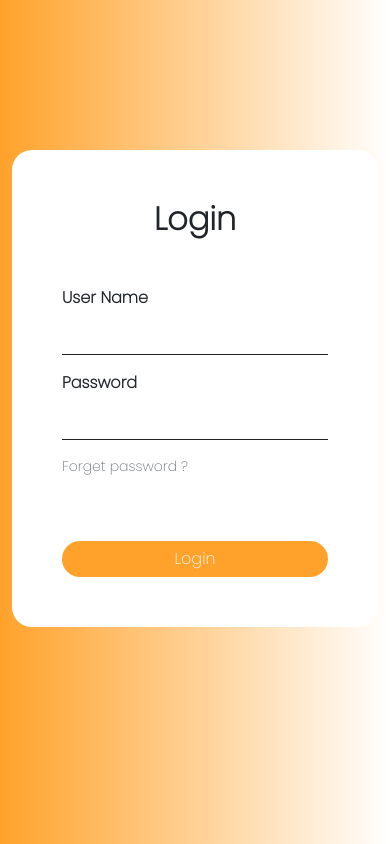
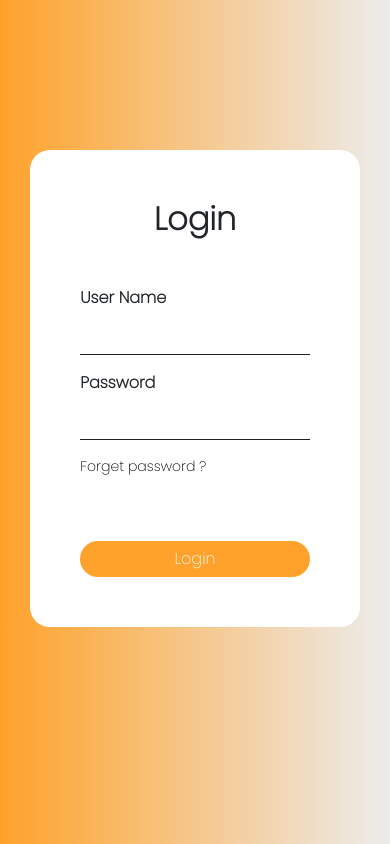
Before and after one commit to EugeneBautista/BuildLink, a PHP site: page /Login.html in a window 390 px wide. Run offline with PHP 8.4, Linux system fonts and the light colour scheme.

Commit message:
Update style.css

```diff
--- a/BuildLink/Login page/style.css
+++ b/BuildLink/Login page/style.css
@@ -7,7 +7,7 @@
 }
 
 body{
-    background: linear-gradient(90deg, rgb(255, 162, 43) 0%, rgb(255, 255, 255) 100%);
+    background: linear-gradient(90deg, rgb(255, 162, 43) 0%, rgba(207, 207, 207, 0.391) 100%);
     font-family: 'Poppins', sans-serif;
 
 }
@@ -27,6 +27,10 @@ form{
 
 }
 
+.text-center{
+    font-weight: bold;
+}
+
 .form-control{
     color: rgba(0,0,0,.87);
     border-bottom-color: rgba(0,0,0,.42);
@@ -42,8 +46,48 @@ form{
  .form-label{
     font-weight: 800 !important;
  }
+
+ .logo{
+
+    img{
+        align-items: center;
+        height: 90%;
+        width: 90%;
+        padding-left:40px;
+    }
+ }
+
+#emailHelp{
+    color: black;
+}
+
+
+
+
+
+
+
+ @media only screen and (max-width: 1200px) {
+    form {
+        width: 70% !important;
+    }
+  }
+
+
+@media only screen and (max-width: 945px) {
+    form {
+        width: 70% !important;
+    }
+  }
+
 @media only screen and (max-width: 600px) {
     form {
-        width: 100% !important;
+        width: 80% !important;
     }
   }
+
+ @media only screen and (max-width: 450px) {
+    form {
+        width: 90% !important;
+    }
+  }
```
